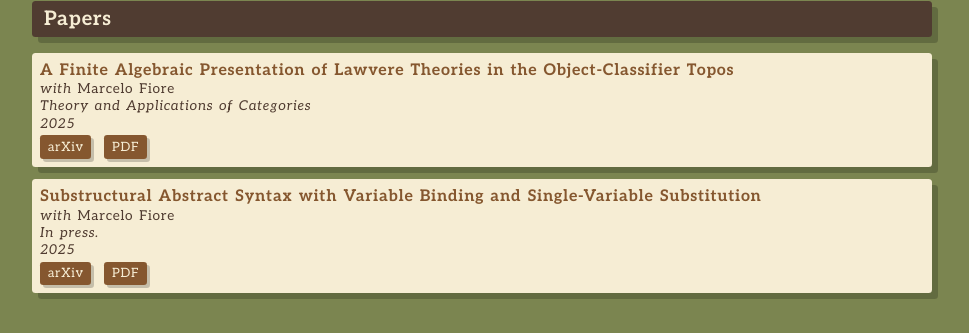
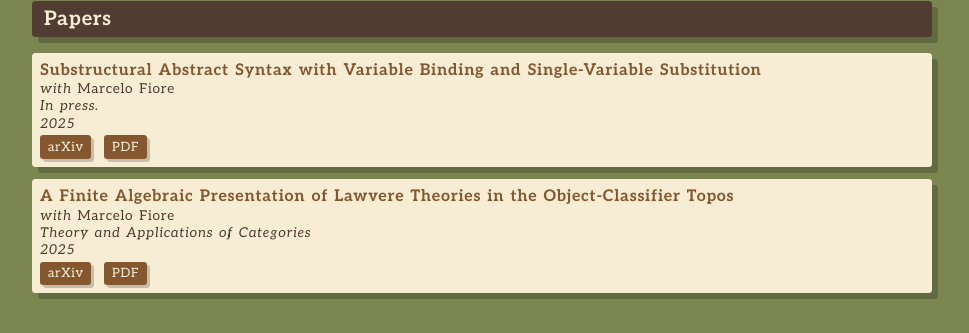
Before and after one commit to sanjiv-ranchod/website_test, a Jekyll site: the page built from index.md, in a window 1280 px wide and 900 px high, scrolled down 357 px, cut to the strip 567-900 px from the top of the window. Shown: the whole strip, without its empty margins (158-1127 px from the left). Built offline with Jekyll 4.4.1, drawn with Linux system fonts in a browser that asks for light colours; some web fonts are replaced; some of the changed text lies outside the part shown.

Commit message:
paper and talk order

```diff
--- a/_data/papers.yml
+++ b/_data/papers.yml
@@ -3,6 +3,7 @@
   - title: "Substructural Abstract Syntax with Variable Binding and Single-Variable Substitution"
     authors: "Marcelo Fiore"
     year: 2025
+    date: 20250700
     journal: "In press."
     link: "https://arxiv.org/abs/2505.24812"
     arxiv: "https://arxiv.org/abs/2505.24812"
@@ -11,6 +12,7 @@
   - title: "A Finite Algebraic Presentation of Lawvere Theories in the Object-Classifier Topos"
     authors: "Marcelo Fiore"
     year: 2025
+    date: 20250316
     journal: "Theory and Applications of Categories"
     link: "http://www.tac.mta.ca/tac/volumes/43/7/43-07abs.html"
     arxiv: "https://arxiv.org/abs/2408.08980"
--- a/_data/talks.yml
+++ b/_data/talks.yml
@@ -14,6 +14,7 @@
     location: "Singapore"
     upcoming: true
     year: 2025
+    date: 20250624
     type: "Contributed Talk"
     link: "https://lics.siglog.org/lics25/index.php"
 
@@ -21,6 +22,7 @@
     event: "ItaCa Fest"
     location: "Online"
     year: 2025
+    date: 20250520
     type: "Invited Talk"
     link: "https://progetto-itaca.github.io/fests/fest25.html"
     # slides: "/assets/talks/quantum-foam.pdf" #!!!!
--- a/assets/css/style.css
+++ b/assets/css/style.css
@@ -229,6 +229,7 @@
 .about-email {
   font-weight: bold;
   color: var(--btn-colour);
+  text-decoration: none;
 }
 
 .bio-box {
--- a/index.md
+++ b/index.md
@@ -38,7 +38,7 @@
   <div class="papers-container section-container">
     <h2 class="section-title card">Papers</h2>
     <div class="card-list">
-    {% assign sorted_papers = site.data.papers.publications | sort: "year" | reverse %}
+    {% assign sorted_papers = site.data.papers.publications | sort: "date" | reverse %}
     {% for paper in sorted_papers %}
       <div class="paper-entry card">
         <h4 class="paper-title">
@@ -70,7 +70,7 @@
   <div class="talks-container section-container">
     <h2 class="section-title card">Talks & Posters</h2>
     <div class="card-list">
-    {% assign sorted_talks = site.data.talks.talks | sort: "year" | reverse %}
+    {% assign sorted_talks = site.data.talks.talks | sort: "date" | reverse %}
     {% for talk in sorted_talks %}
       <div class="talk-entry card">
         <h4 class="talk-title">
```
